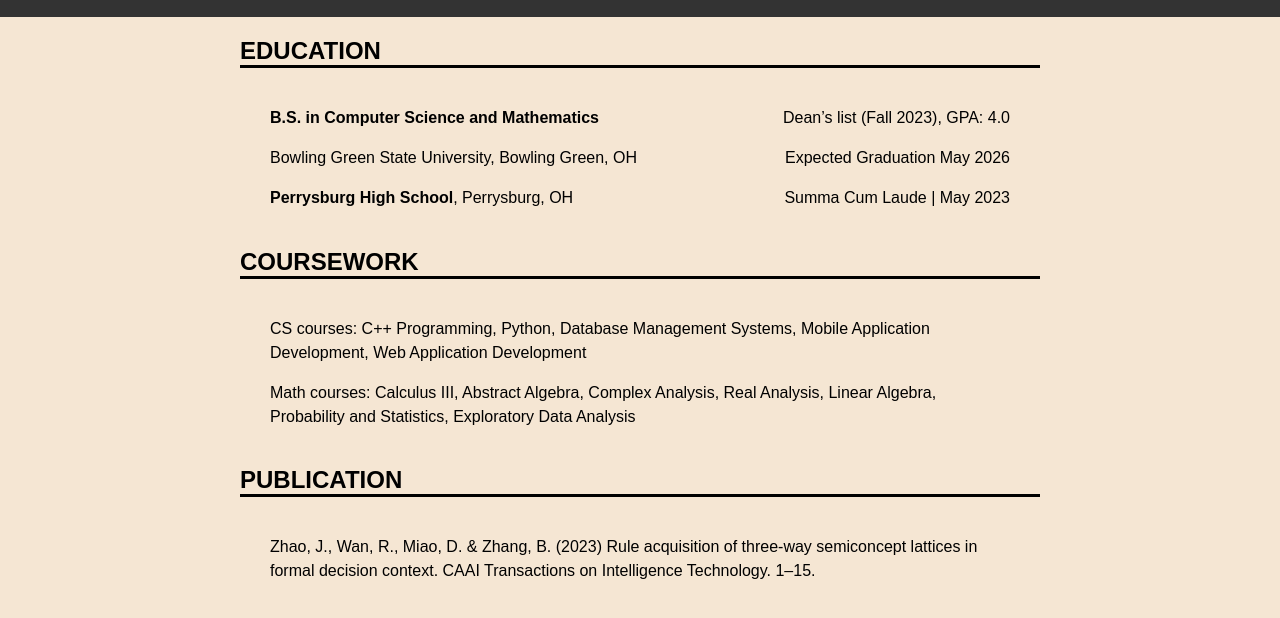
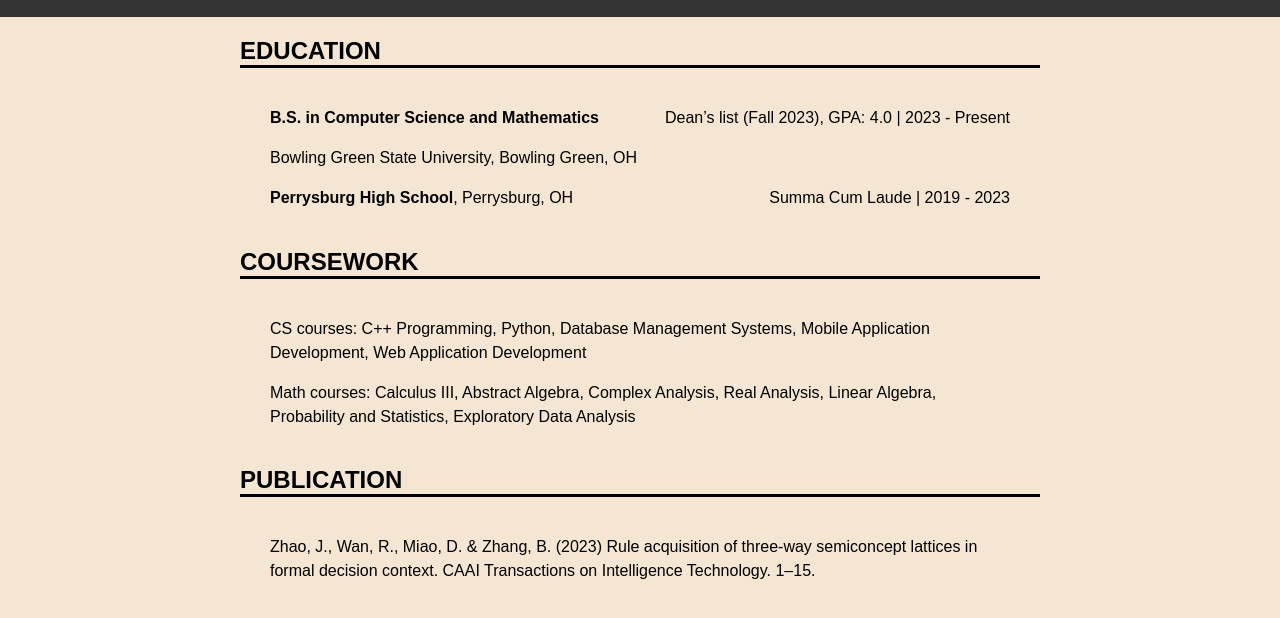
Before and after one commit to bzhang88/resume, a plain HTML site: page index.html in a window 1280 px wide. Shown: the part 150-768 px from the top of the page. Drawn offline with Linux system fonts and the light colour scheme.

Commit message:
Update index.html

```diff
--- a/index.html
+++ b/index.html
@@ -26,15 +26,14 @@
       <div class="content">
         <p class="flex-container">
           <span><strong>B.S. in Computer Science and Mathematics</strong></span>
-          <span class="right-align">Dean’s list (Fall 2023), GPA: 4.0</span>
+          <span class="right-align">Dean’s list (Fall 2023), GPA: 4.0 | 2023 - Present</span>
         </p>
         <p class="flex-container">
           <span>Bowling Green State University, Bowling Green, OH</span>
-          <span class="right-align">Expected Graduation May 2026</span>
         </p>
         <p class="flex-container">
           <span><strong>Perrysburg High School</strong>, Perrysburg, OH</span>
-          <span class="right-align">Summa Cum Laude | May 2023</span>
+          <span class="right-align">Summa Cum Laude | 2019 - 2023</span>
         </p>
       </div>
     </section>
@@ -152,7 +151,7 @@
         <div class="subcontent">
           <ul>
             <li><p>Organized and hosted Mid-Autumn festival activities</p></li>
-            <li><p>Organizer of the bi-weekly language corner meetings</p></li>
+            <li><p>Organizer of the language corner meetings</p></li>
           </ul>
         </div>
 
```
